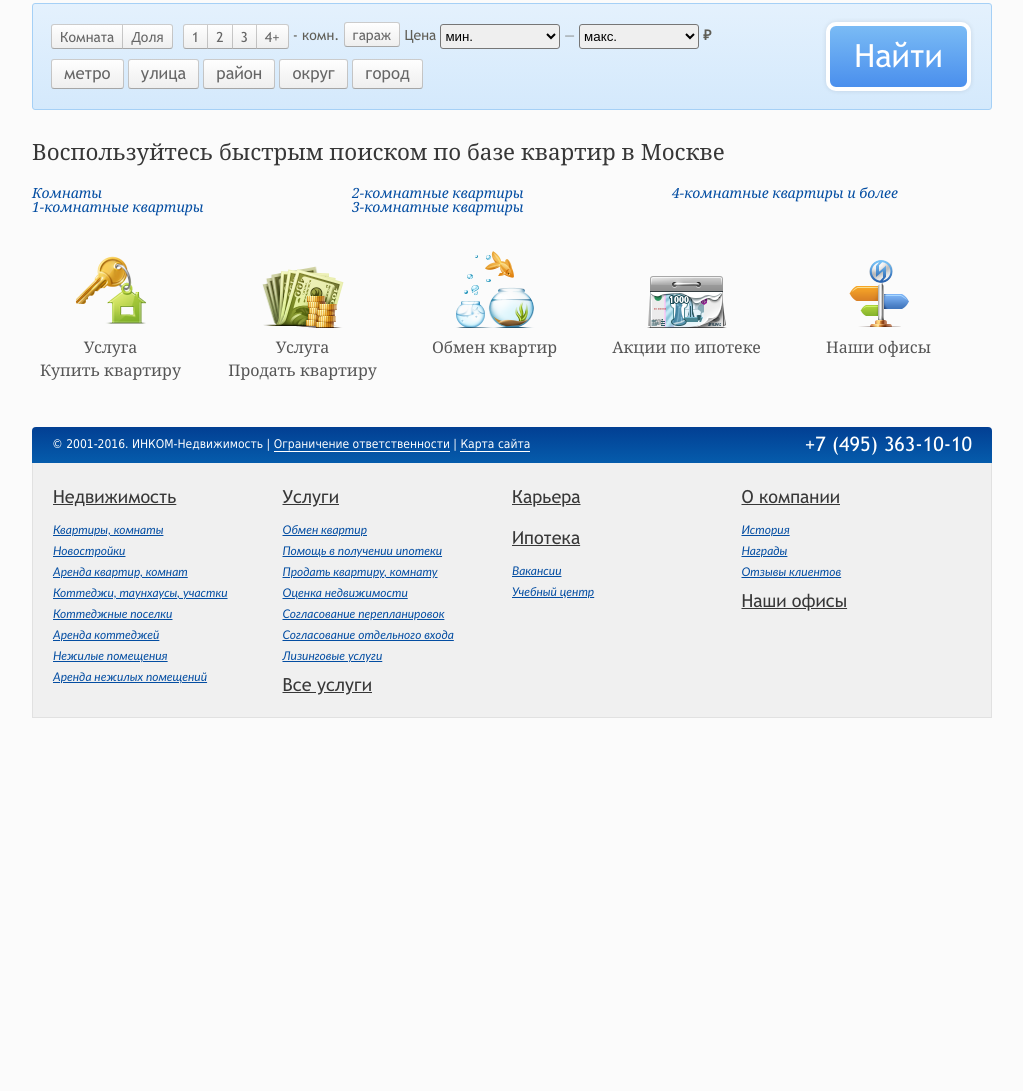
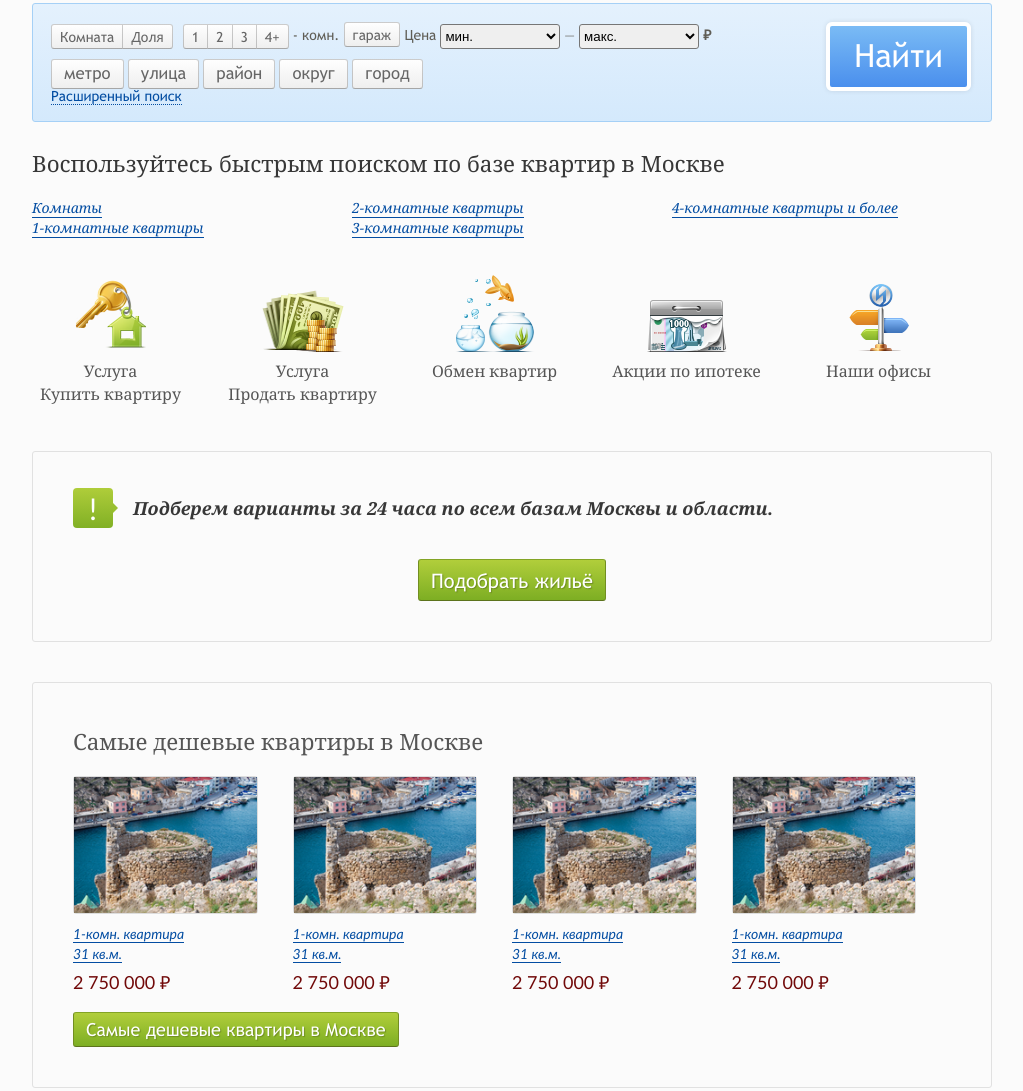
Before and after one commit to iLunts/incom, a website: page index.html at #/sale-realty/flats in a window 1280 px wide. Shown: the part 318-1409 px from the top of the page, without its empty margins (128-1151 px from the left). Before the commit the page ends 1036 px from the top, so only its background shows below. Drawn offline with Linux system fonts and the light colour scheme; files whose address does not match are found by name.

Commit message:
fixed style for flats page

```diff
--- a/Content/less/components/button.less
+++ b/Content/less/components/button.less
@@ -94,6 +94,8 @@
         border: 1px solid #728e21;
         border-top: 1px solid #83a425;
         border-bottom: 1px solid #5c731c;
+        text-shadow: 1px 1px 1px #708e21;
+        font-size: 20px;
         color: #fff;
 
         &:hover{
@@ -131,7 +133,7 @@
         font-size: 32px;
         line-height: 59px;
         text-align: center;
-        border-radius: 10px;
+        border-radius: 6px;
         color: #ffffff;
         border: 4px solid #fff;
         font-family: "Trebuchet MS", "Helvetica CY", sans-serif;
@@ -165,6 +167,7 @@ select + .button{
 // ****************************************************
 
 @button-mini-height:                             25px;
+@button-medium-height:                             35px;
 
 //-----------------------------------------------------
 
@@ -179,10 +182,17 @@ select + .button{
     }
 
     // Modificator 'button--small'
-    &--small{
+    &&--small{
         height: @button-small-height;
         line-height: @button-small-height - 4;
         font-size: 1.2rem;
+    }
+
+    // Modificator 'button--medium'
+    &&--medium{
+        height: @button-medium-height;
+        line-height: @button-medium-height - 2;
+        font-size: 18px;
     }
 }
 
--- a/Content/less/components/list.less
+++ b/Content/less/components/list.less
@@ -15,6 +15,10 @@
 
 .list {
     margin-top: 20px;
+
+    & > li{
+        line-height: 20px;
+    }
 
     // Element 'list__teaser'
     &__teaser{
@@ -40,4 +44,14 @@
         text-align: left;
         margin: 5px 0;
     }
+
+    // Element 'list__price'
+    &__price{
+        display: block;
+        font-size: 18px;
+        color: #710909;
+        font-weight: 500;
+        margin-top: 8px;
+        font-family: "Trebuchet MS", Arial, Helvetica, sans-serif;
+    }
 }
--- a/Content/less/components/panel.less
+++ b/Content/less/components/panel.less
@@ -52,7 +52,7 @@
     // Modificator 'panel--info'
     &--info{
         position: relative;
-        margin: 30px 0 70px 0;
+        margin: 30px 0;
 
         & > p{
             font-family: Georgia, Serif;
--- a/views/sale-realty/flats.html
+++ b/views/sale-realty/flats.html
@@ -49,6 +49,7 @@
                     <a class="button button--small" href="#/">округ</a>
                     <a class="button button--small" href="#/">город</a>
                 </div>
+                <a href="#/" class="link link--dotted">Расширенный поиск</a>
             </div>
             <div class="col--1-6">
                 <a href="#/" class="button button--find col--1-1">Найти</a>
@@ -60,15 +61,15 @@
 
     <div class="grid grid-col--1-3">
         <ul class="list">
-            <li><i><a href="/sale-realty/flats/prodazha-kvartir-gorod-moskva/?or=Y">Комнаты</a></i></li>
-            <li><i><a href="/sale-realty/flats/prodazha-odnokomnatnykh-kvartir-gorod-moskva/">1-комнатные квартиры</a></i></li>
+            <li><i><a class="link link--line" href="/sale-realty/flats/prodazha-kvartir-gorod-moskva/?or=Y">Комнаты</a></i></li>
+            <li><i><a class="link link--line" href="/sale-realty/flats/prodazha-odnokomnatnykh-kvartir-gorod-moskva/">1-комнатные квартиры</a></i></li>
         </ul>
         <ul class="list">
-            <li><i><a href="/sale-realty/flats/prodazha-dvukhkomnatnykh-kvartir-gorod-moskva/">2-комнатные квартиры</a></i></li>
-            <li><i><a href="/sale-realty/flats/prodazha-trekhkomnatnykh-kvartir-gorod-moskva/">3-комнатные квартиры</a></i></li>
+            <li><i><a class="link link--line" href="/sale-realty/flats/prodazha-dvukhkomnatnykh-kvartir-gorod-moskva/">2-комнатные квартиры</a></i></li>
+            <li><i><a class="link link--line" href="/sale-realty/flats/prodazha-trekhkomnatnykh-kvartir-gorod-moskva/">3-комнатные квартиры</a></i></li>
         </ul>
         <ul class="list">
-            <li><i><a href="/sale-realty/flats/prodazha-kvartir-gorod-moskva/?rc[]=4">4-комнатные квартиры и более</a></i></li>
+            <li><i><a class="link link--line" href="/sale-realty/flats/prodazha-kvartir-gorod-moskva/?rc[]=4">4-комнатные квартиры и более</a></i></li>
         </ul>
     </div>
 
@@ -106,4 +107,89 @@
             </a>
         </li>
     </ul>
+
+    <div class="panel panel--box">
+        <div class="panel--info margin--bottom-large">
+            <div class="panel__icon panel__icon--green">
+                <span>!</span>
+                <i></i>
+            </div>
+            <p>
+                Подберем варианты за 24 часа по всем базам Москвы и области.
+            </p>
+        </div>
+
+        <div class="text--center">
+            <a href="#/" class="button button--green">Подобрать жильё</a>
+        </div>
+    </div>
+
+    <div class="panel panel--box">
+        <p class="text--h3">
+            <a class="link link--reset" href="/sale-realty/flats">Самые дешевые квартиры в Москве</a>
+        </p>
+
+        <ul class="grid grid-col--1-4 list">
+            <li>
+                <a href="#/">
+                    <span class="list__teaser"><img src="/Content/img/news/news-1.png" alt=""></span>
+                </a>
+                <a class="list__link" href="#/">1-комн. квартира <br>31 кв.м.</a>
+                <span class="list__price">2 750 000 ₽</span>
+            </li>
+            <li>
+                <a href="#/">
+                    <span class="list__teaser"><img src="/Content/img/news/news-1.png" alt=""></span>
+                </a>
+                <a class="list__link" href="#/">1-комн. квартира <br>31 кв.м.</a>
+                <span class="list__price">2 750 000 ₽</span>
+            </li>
+            <li>
+                <a href="#/">
+                    <span class="list__teaser"><img src="/Content/img/news/news-1.png" alt=""></span>
+                </a>
+                <a class="list__link" href="#/">1-комн. квартира <br>31 кв.м.</a>
+                <span class="list__price">2 750 000 ₽</span>
+            </li>
+            <li>
+                <a href="#/">
+                    <span class="list__teaser"><img src="/Content/img/news/news-1.png" alt=""></span>
+                </a>
+                <a class="list__link" href="#/">1-комн. квартира <br>31 кв.м.</a>
+                <span class="list__price">2 750 000 ₽</span>
+            </li>
+        </ul>
+
+        <div class="margin--top">
+            <a href="#/" class="button button--medium button--green">Самые дешевые квартиры в Москве</a>
+        </div>
+    </div>
+
+    <div class="margin--top">
+        <h2>Купить квартиру в Москве</h2>
+
+        <p class="lead">В столице большой выбор жилья на продажу, но остановиться на конкретном варианте зачастую не так просто. Не каждая квартира соответствует требованиям. Самостоятельные поиски приводят к тому, что купить квартиру в Москве становится невероятно сложно. Процесс покупки затягивается надолго, ведь кроме подбора уютного жилья нужно собрать различные справки, подготовить, заверить документы. Рекомендуем сразу же обращаться к опытным и подготовленным профессионалам. Мечтаете купить квартиру в Москве на вторичном рынке жилья? Наши риелторы к вашим услугам!</p>
+        <p class="lead">Также мы оказываем помощь в продаже квартиры в Москве и Подмосковье на вторичном рынке жилья. Мы быстро подберем для вашего предложения заинтересованных покупателей.</p>
+        <p class="lead">Просмотреть актуальные и самые свежие варианты комнат и квартир Москвы вы можете в нашей базе квартир.</p>
+
+        <p>
+            <a href="#/" class="button button--medium button--green">Предложения квартир в Москве</a>
+        </p>
+    </div>
+
+    <div class="panel panel--box">
+        <div class="panel--info margin--bottom-large">
+            <div class="panel__icon panel__icon--green">
+                <span>@</span>
+                <i></i>
+            </div>
+            <p>
+                Рассылка новостей от ИНКОМ-Недвижимость — аналитика рынка, мнения экспертов, мероприятия, акции и спецпредложения.
+            </p>
+        </div>
+
+        <div class="text--center">
+            <a href="#/" class="button button--green">Подписаться</a>
+        </div>
+    </div>
 </div>
```
Also changed, not shown: Content/css/components/button.css, Content/css/components/list.css, Content/css/components/panel.css.
